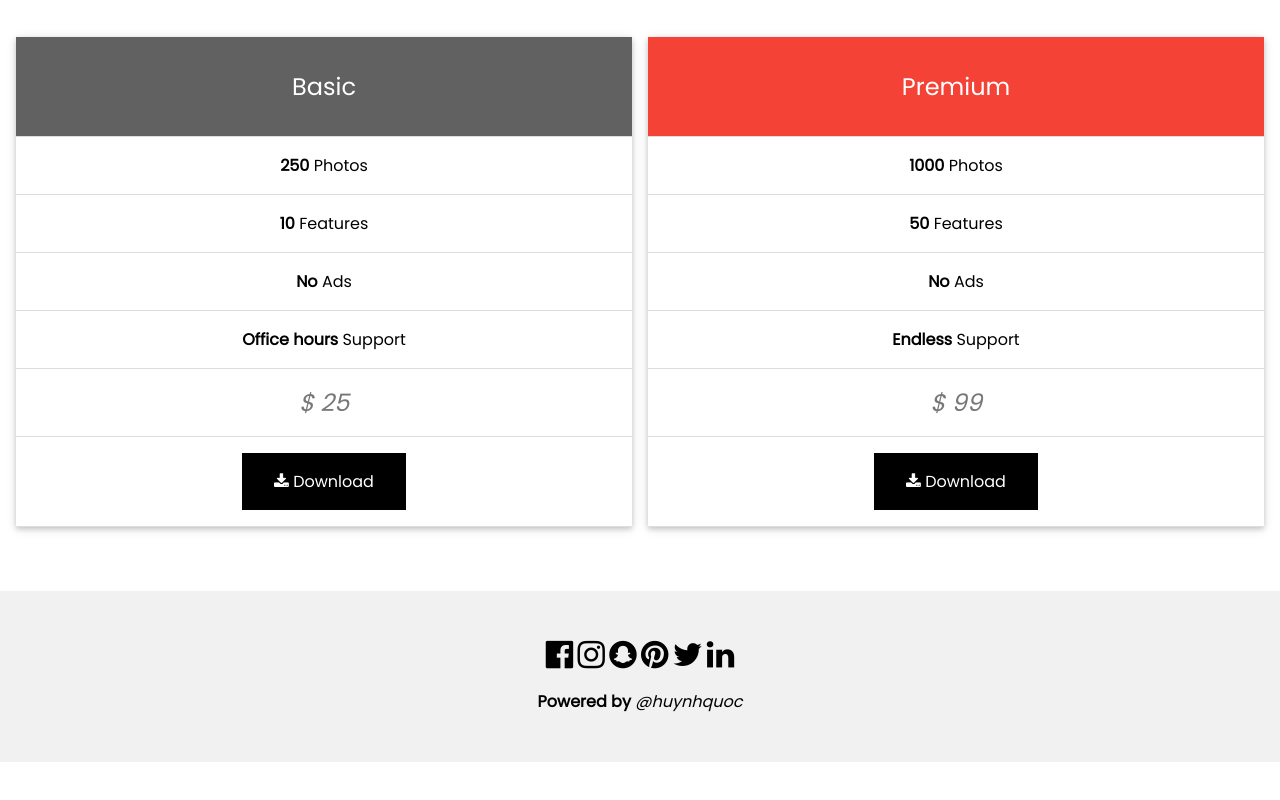
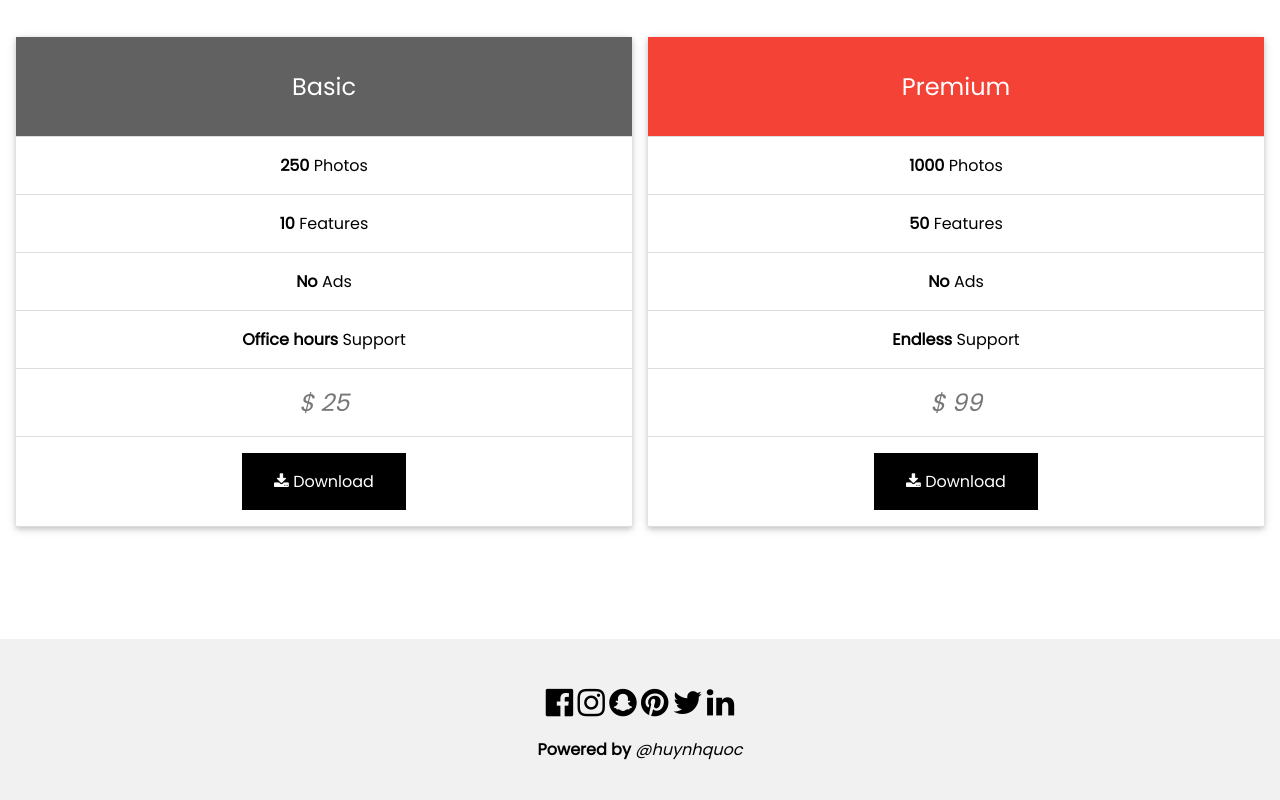
Before and after one commit to HuynhQuoc123/AppLaunch, a plain HTML site: page index.html in a window 1280 px wide. Shown: the part 2983-3783 px from the top of the page. Before the commit the page ends 3745 px from the top, so only its background shows below. Drawn offline with Linux system fonts and the light colour scheme.

Commit message:
Update index.html

```diff
--- a/index.html
+++ b/index.html
@@ -214,7 +214,7 @@
             </div>
         </section>
 
-        <footer class="text-center bg-gray p-32" style =""margin-top:48px;>
+        <footer class="text-center bg-gray p-32" style="margin-top: 48px;">
             <p>
                 <a href=" "><i class="fa fa-2x fa-facebook-official  hover-gray text-black "></i> </a>
                 <a href=" "><i class="fa fa-2x fa-instagram  hover-gray text-black "></i> </a>
```
